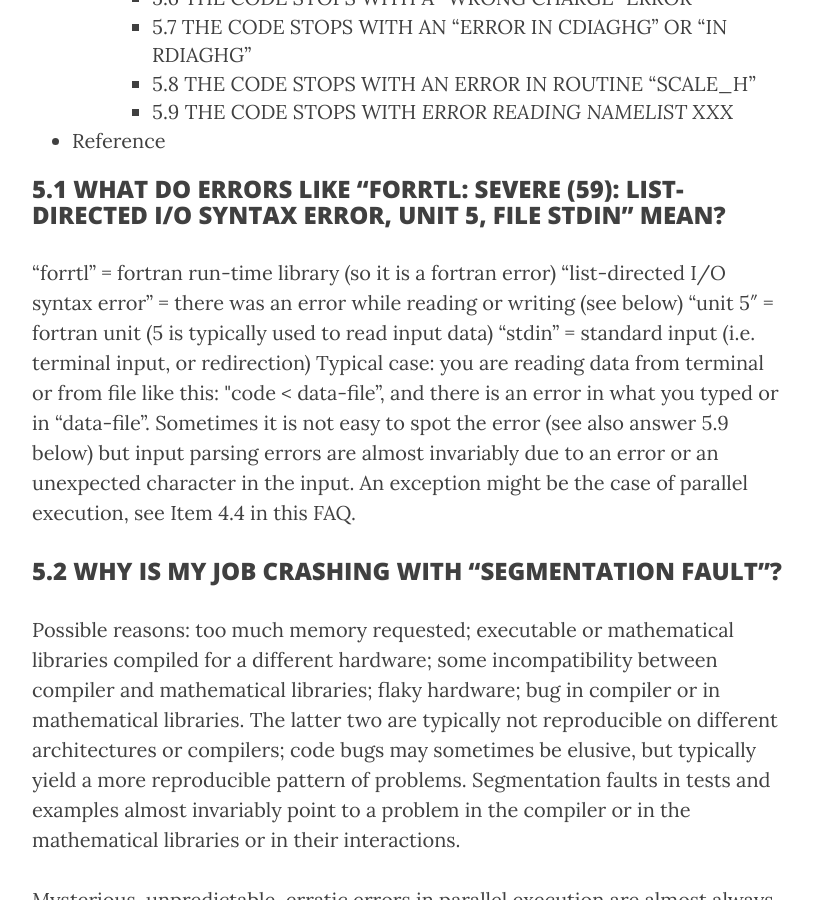
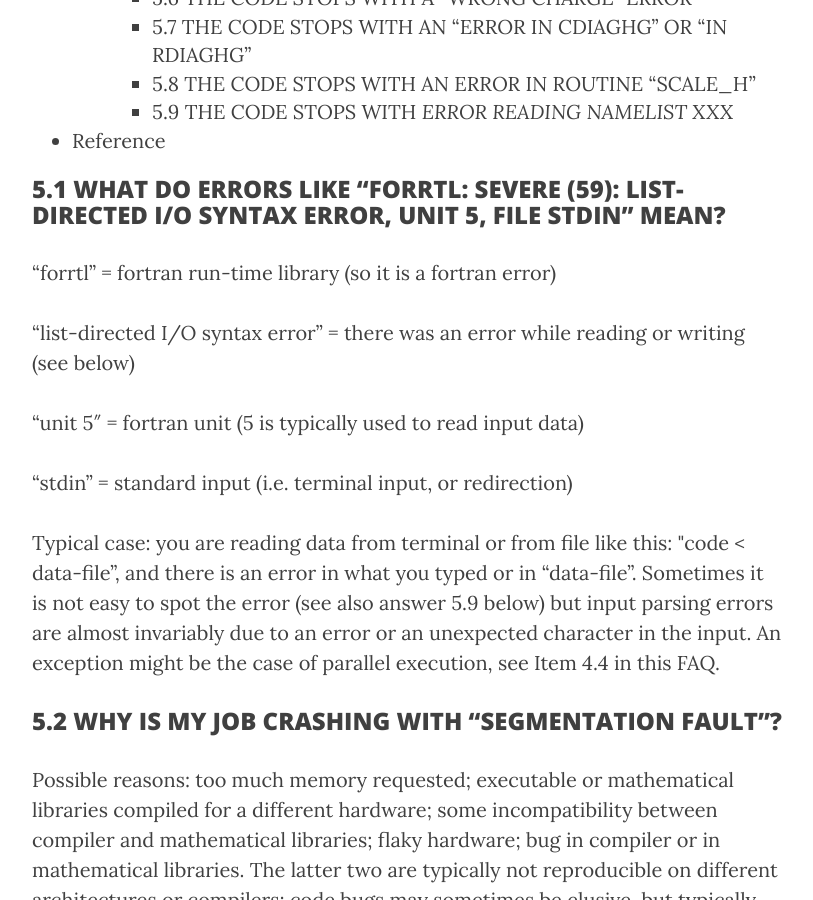
Before and after one commit to yyyu200/DFTbook, a Jekyll site: the page built from _posts/2019-03-05-QE-FAQ.md, in a window 1280 px wide and 900 px high, scrolled down 588 px. Shown: the whole window, without its empty margins (233-1046 px from the left). Built offline with Jekyll 4.4.1, drawn with Linux system fonts in a browser that asks for light colours; nearby versions of some CDN libraries; comment, search, counter and statistics services are not loaded; some of the changed text lies outside the part shown.

Commit message:
modify at20190305-10:13:57-aliyun

```diff
--- a/_posts/2019-03-05-QE-FAQ.md
+++ b/_posts/2019-03-05-QE-FAQ.md
@@ -25,9 +25,13 @@ trans: cube
 ### 5.1 WHAT DO ERRORS LIKE “FORRTL: SEVERE (59): LIST-DIRECTED I/O SYNTAX ERROR, UNIT 5, FILE STDIN” MEAN?
 
 “forrtl” = fortran run-time library (so it is a fortran error)
+
 “list-directed I/O syntax error” = there was an error while reading or writing (see below)
+
 “unit 5″ = fortran unit (5 is typically used to read input data)
+
 “stdin” = standard input (i.e. terminal input, or redirection)
+
 Typical case: you are reading data from terminal or from file like this: \"code < data-file", and there is an error in what you typed or in "data-file". Sometimes it is not easy to spot the error (see also answer 5.9 below) but input parsing errors are almost invariably due to an error or an unexpected character in the input. An exception might be the case of parallel execution, see Item 4.4 in this FAQ.
 
 ### 5.2 WHY IS MY JOB CRASHING WITH “SEGMENTATION FAULT”?
@@ -52,9 +56,11 @@ This is a tough case. It signals that the Hamiltonian, or the overlap matrix, ca
 
 ### 5.8 THE CODE STOPS WITH AN ERROR IN ROUTINE “SCALE_H”
 During a variable-cell structural optimization (“vc-relax”) you may get the following error:
-_
+
+"""
 Error in routine scale_h (1):
 Not enough space allocated for radial FFT: try restarting with a larger cellfactor.
+"""
 
 This is a consequence of a too small starting unit cell. If the cell expands too much, the number of plane waves and of G-vectors increases and may eventually exceed the length of arrays allocated at the beginning. Increase the value of optional variable “cell_factor”, or restart from a larger cell.
 
```
